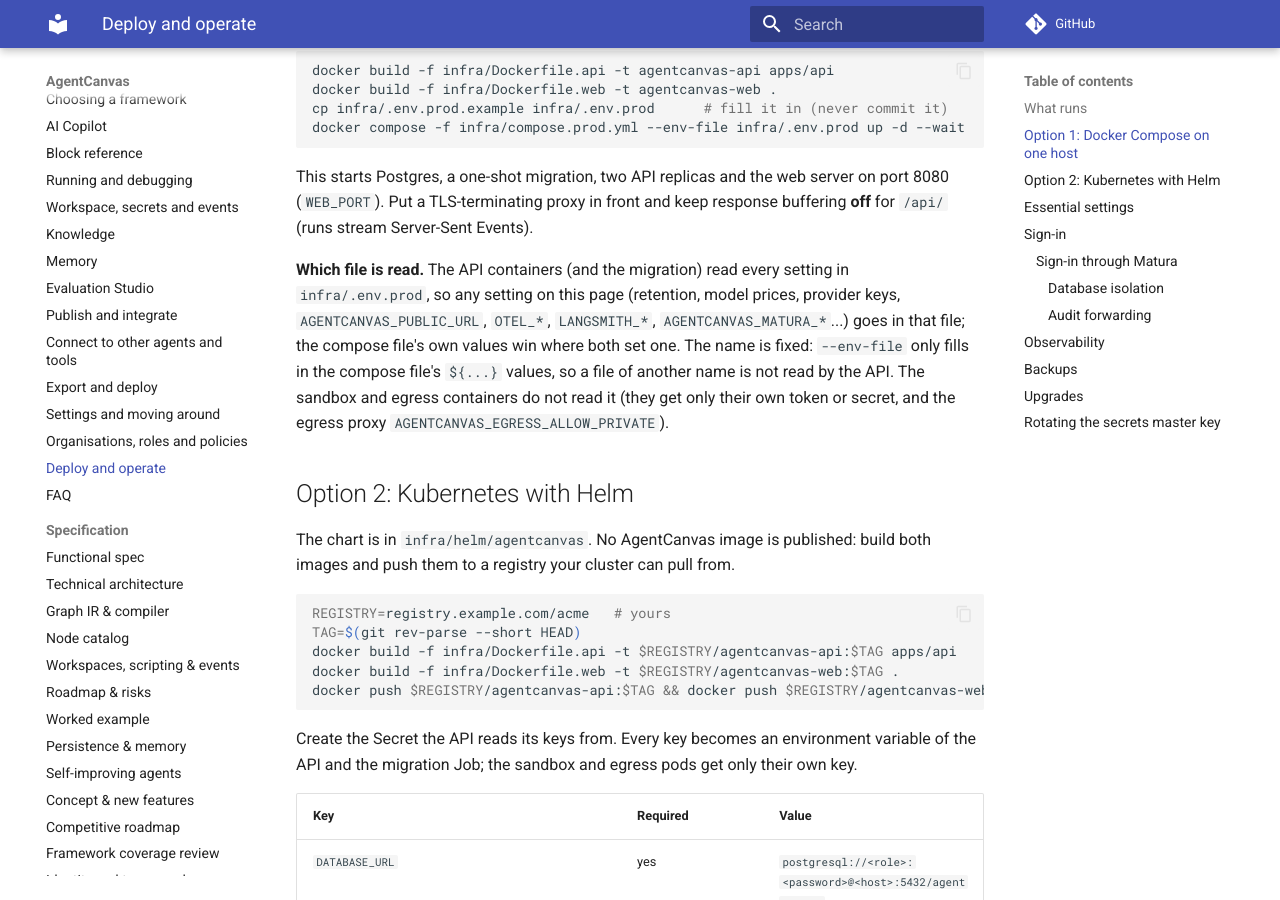
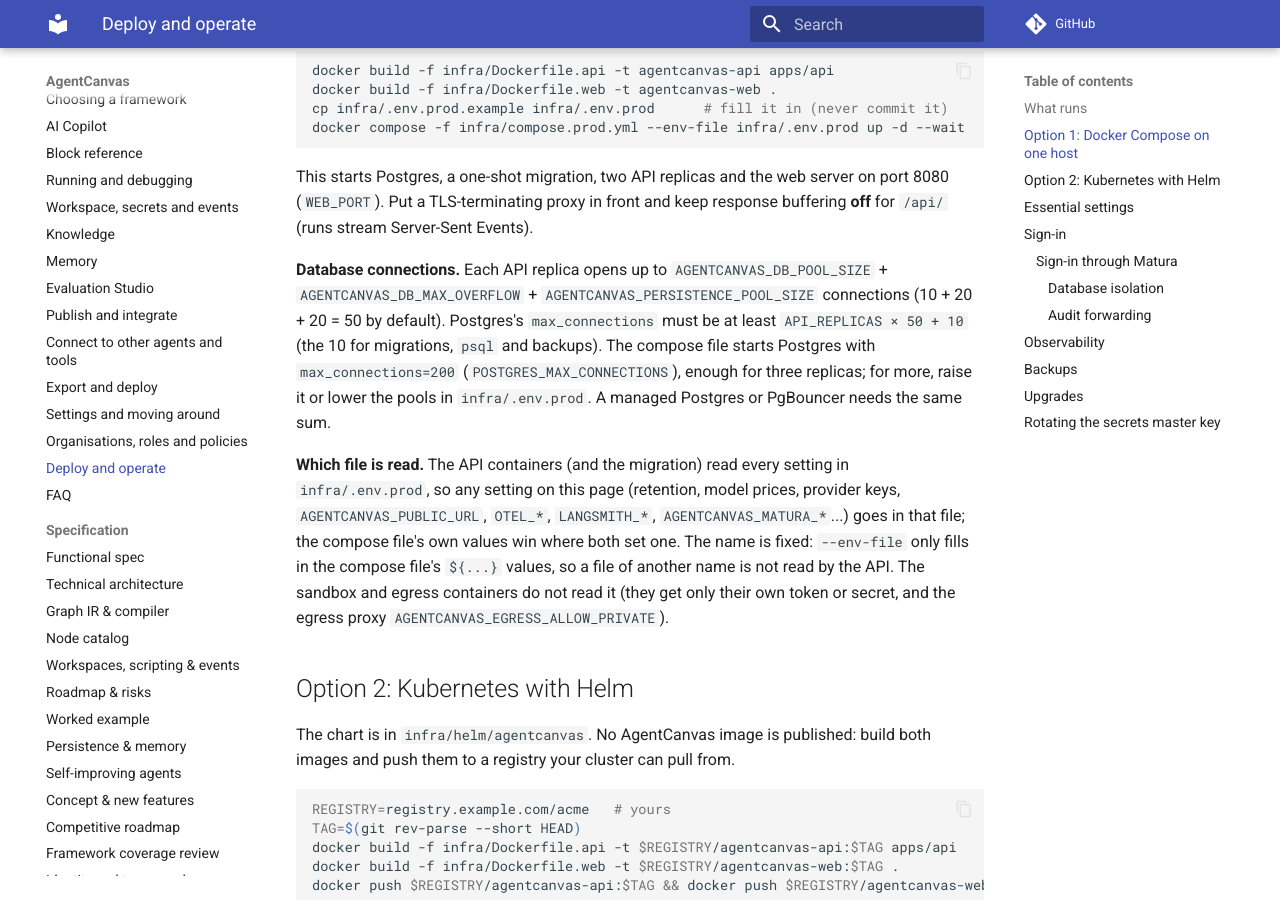
Before and after one commit to marunsct/AgentCanvas, an MkDocs documentation site: the page built from docs/user-guide/deploy.md, in a window 1280 px wide and 900 px high, scrolled down 759 px. Built offline with MkDocs 1.6.1 and Material for MkDocs 9.7.7, drawn with Linux system fonts in a browser that asks for light colours; comment, search, counter and statistics services are not loaded.

Commit message:
Compose prod: Postgres max_connections 200, sized for the API replicas' pools
Two API replicas may open 2 x (10 + 20 + 20) = 100 connections, which is all of Postgres's default
max_connections, leaving none for migrations, psql or a backup, and a third replica would be
refused. Postgres now starts with max_connections=200 (POSTGRES_MAX_CONNECTIONS); deploy.md and build
guide 09 give the formula, and a test checks the default replicas fit with the code's pool defaults.

Changelog: The production compose file starts Postgres with `max_connections=200` (`POSTGRES_MAX_CONNECTIONS`), and the deploy guide gives the formula for sizing it.

Co-Authored-By: Claude Opus 5.5 <noreply@anthropic.com>

```diff
--- a/docs/user-guide/deploy.md
+++ b/docs/user-guide/deploy.md
@@ -25,6 +25,12 @@ docker compose -f infra/compose.prod.yml --env-file infra/.env.prod up -d --wait
 
 This starts Postgres, a one-shot migration, two API replicas and the web server on port 8080 (`WEB_PORT`). Put a
 TLS-terminating proxy in front and keep response buffering **off** for `/api/` (runs stream Server-Sent Events).
+
+**Database connections.** Each API replica opens up to `AGENTCANVAS_DB_POOL_SIZE` + `AGENTCANVAS_DB_MAX_OVERFLOW` +
+`AGENTCANVAS_PERSISTENCE_POOL_SIZE` connections (10 + 20 + 20 = 50 by default). Postgres's `max_connections` must be
+at least `API_REPLICAS × 50 + 10` (the 10 for migrations, `psql` and backups). The compose file starts Postgres with
+`max_connections=200` (`POSTGRES_MAX_CONNECTIONS`), enough for three replicas; for more, raise it or lower the pools
+in `infra/.env.prod`. A managed Postgres or PgBouncer needs the same sum.
 
 **Which file is read.** The API containers (and the migration) read every setting in `infra/.env.prod`, so any
 setting on this page (retention, model prices, provider keys, `AGENTCANVAS_PUBLIC_URL`, `OTEL_*`, `LANGSMITH_*`,
```
Also changed, not shown: apps/api/agentcanvas/copilot/knowledge/user-guide/deploy.md (+6 -0 lines), docs/agent-canvas-spec/build-guide/09-deployment-and-operations.md (+1 -1 lines), 2 other files.
